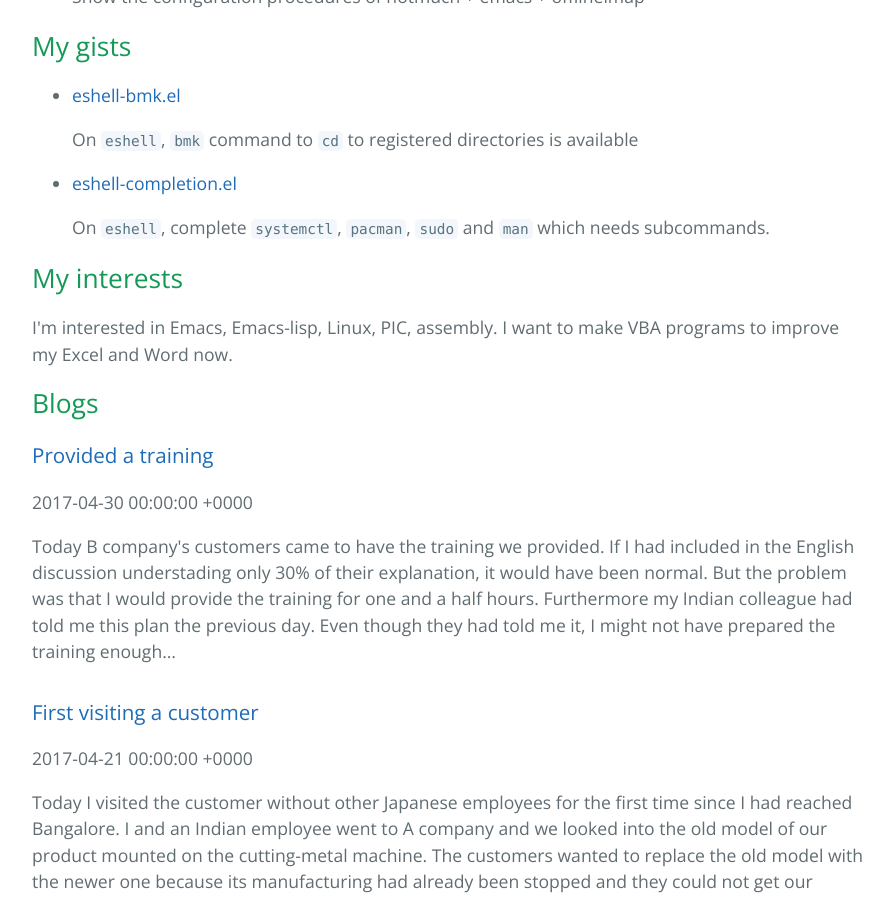
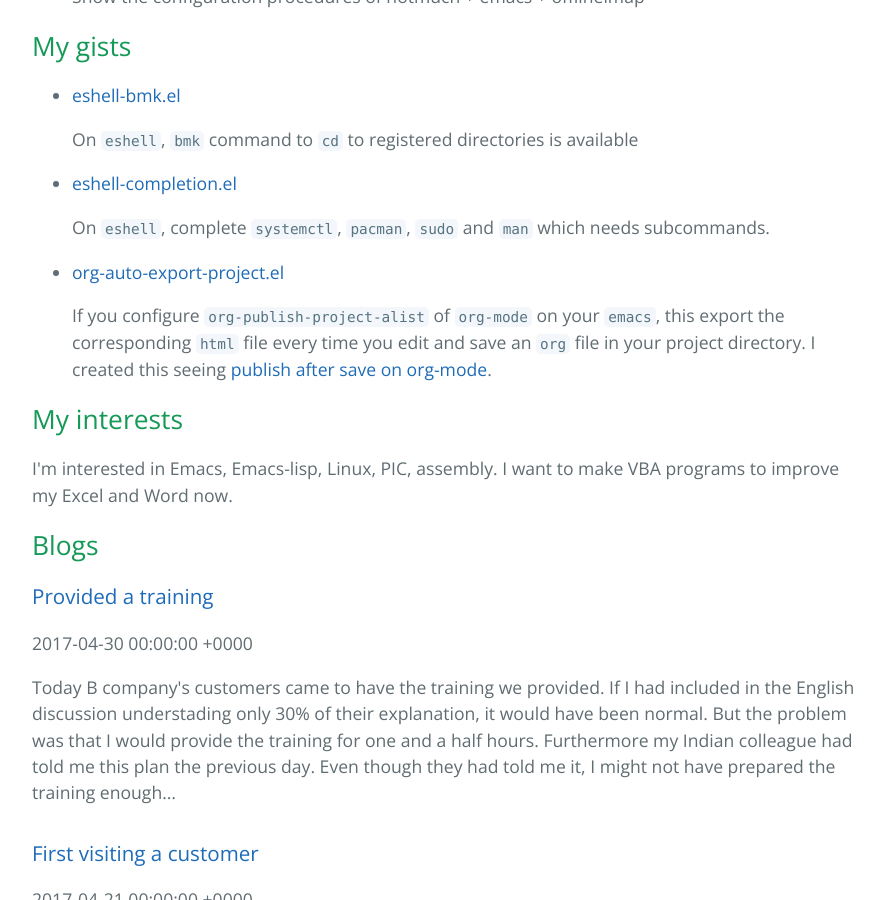
Before and after one commit to kkatsuyuki/kkatsuyuki.github.io, a Jekyll site: the page built from index.html, in a window 1280 px wide and 900 px high, scrolled down 907 px. Shown: the whole window, without its empty margins (192-1085 px from the left). Built offline with Jekyll 4.4.1, drawn with Linux system fonts in a browser that asks for light colours; the list of posts is cut into pages by our own code.

Commit message:
created org-auto-export-project.el
this export html file every time you edit and save an org file
in your project directory

```diff
--- a/index.html
+++ b/index.html
@@ -70,6 +70,15 @@ On <code>eshell</code>, <code>bmk</code> command to <code>cd</code> to registere
 <p>
 On <code>eshell</code>, complete <code>systemctl</code>, <code>pacman</code>, <code>sudo</code> and <code>man</code> which needs subcommands.
 </p></li>
+<li><p>
+<a href="https://gist.github.com/kkatsuyuki/69de02026945d20931897eaf67cd593b">org-auto-export-project.el</a>
+</p>
+
+<p>
+If you configure <code>org-publish-project-alist</code> of <code>org-mode</code> on your <code>emacs</code>,
+this export the corresponding <code>html</code> file every time you edit and save an <code>org</code> file
+in your project directory. I created this seeing <a href="http://blog.mkoga.net/2012/06/18/auto-publish-org-file/">publish after save on org-mode</a>.
+</p></li>
 </ul>
 </div>
 </div>
--- a/org/index.org
+++ b/org/index.org
@@ -27,6 +27,11 @@
   - [[https://gist.github.com/kkatsuyuki/ede09142b817f2e3b97e87ce8bc93736][eshell-completion.el]]
 
     On =eshell=, complete =systemctl=, =pacman=, =sudo= and =man= which needs subcommands.
+  - [[https://gist.github.com/kkatsuyuki/69de02026945d20931897eaf67cd593b][org-auto-export-project.el]]
+
+    If you configure =org-publish-project-alist= of =org-mode= on your =emacs=,
+    this export the corresponding =html= file every time you edit and save an =org= file
+    in your project directory. I created this seeing [[http://blog.mkoga.net/2012/06/18/auto-publish-org-file/][publish after save on org-mode]].
 
 * My interests
   I'm interested in Emacs, Emacs-lisp, Linux, PIC, assembly.
```
